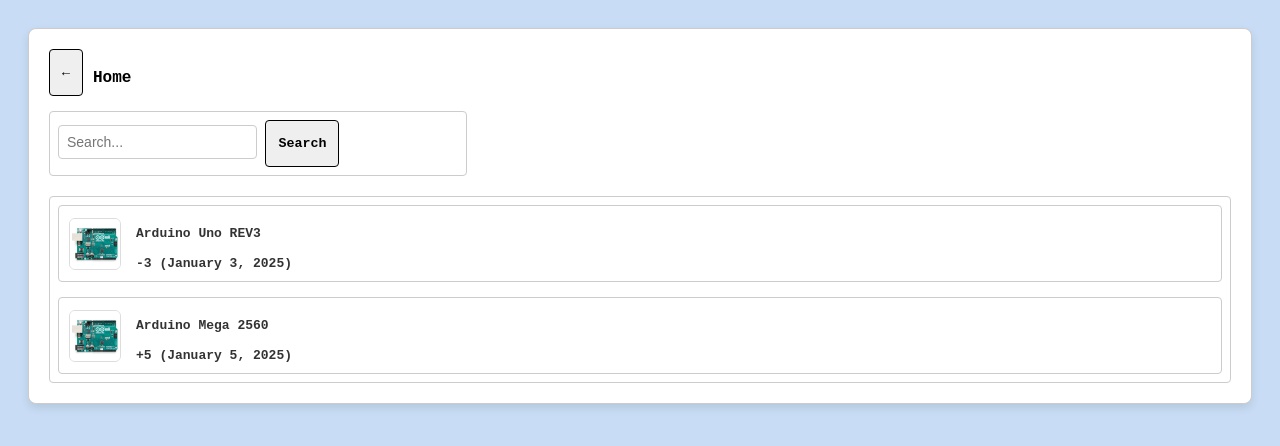
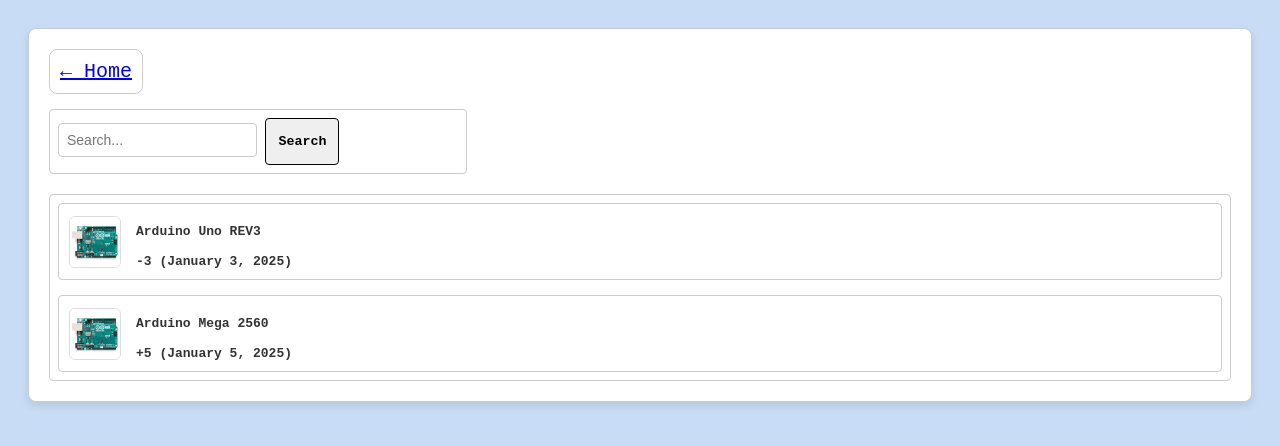
Before and after one commit to sofiyaa07/Inventory-Management, a plain HTML site: page mockChangeLog.html in a window 1280 px wide. Drawn offline with Linux system fonts and the light colour scheme.

Commit message:
modify change log

```diff
--- a/mockChangeLog.html
+++ b/mockChangeLog.html
@@ -5,11 +5,10 @@
 
 </head>
 <body>
-    <section id="changeLog" class="section hidden">
+    <section id="changeLog"
         <div class="item-box">
             <div class="header-row">
-                <button class="back" onclick="showSection('itemDetails')">←</button>
-                <label>Home</label>
+                <a href="mock.html" class="back">← Home</a>
             </div>
 
             <form id="form" class="search-form">
```
